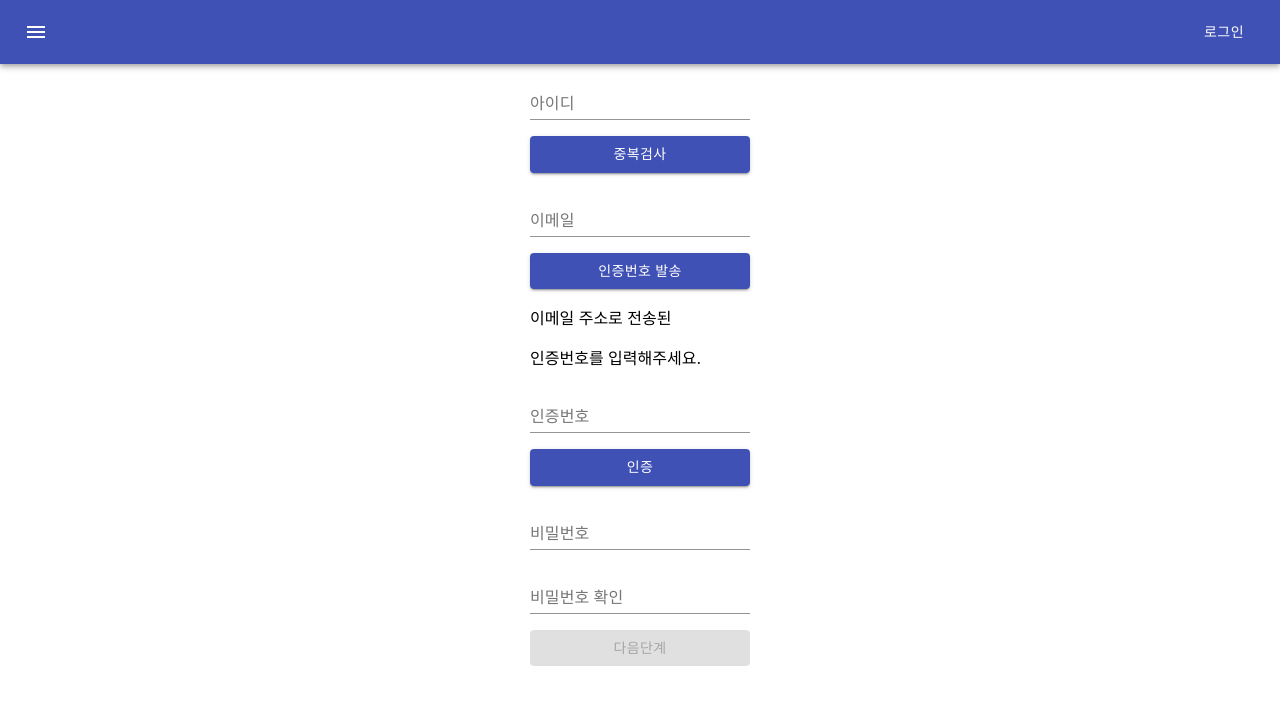
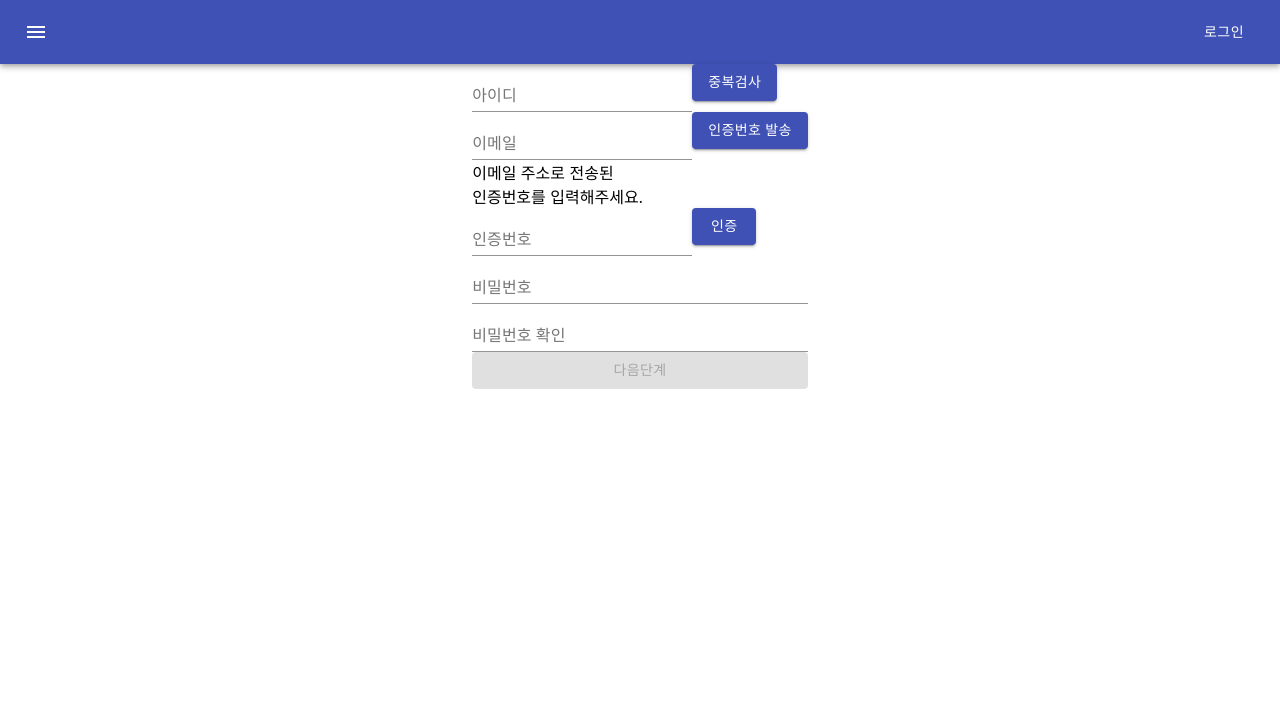
Before and after one commit to mayRhee218/Shake-Up, a React (Create React App) app in the folder FE/: page /signup in a window 1280 px wide. Shown: the top 704 px of the page. Built offline with nearby package versions, Linux system fonts and the light colour scheme.

Commit message:
feat: signup, user modify page

```diff
--- a/FE/package.json
+++ b/FE/package.json
@@ -48,5 +48,5 @@
       "last 1 safari version"
     ]
   },
-  "proxy": "http://localhost:8080"
+  "proxy": "http://localhost:8080/"
 }
--- a/FE/src/App.js
+++ b/FE/src/App.js
@@ -12,13 +12,13 @@ import LoginPage from './components/views/login/Login';
 import SignUp from './components/views/Signup/Signup';
 import SignUpNext from './components/views/Signup/SignupNext';
 import Navbar from './components/views/bar/Navbar';
-
 import JoinEnd from './components/views/Signup/JoinEnd';
 import Find from './components/views/find/Find';
 import FindId from './components/views/find/FindId';
 import FindIdComplete from './components/views/find/FindIdComplete';
 import FindPassword from './components/views/find/FindPassword';
 import FindPasswordComplete from './components/views/find/FindPasswordComplete';
+import PutCredentials from './components/views/login/PutCredentials';
 
 function App() {
   return (
@@ -35,6 +35,7 @@ function App() {
         <Route exact={true} path="/signup" element={<SignUp/>} />
         <Route exact={true} path="/joinend" element={<JoinEnd/>} />
         <Route exact={true} path="/signup/next" element={<SignUpNext/>} />
+        <Route exact={true} path="/user/sujeong" element={<PutCredentials/>} />
       </Routes>
     </BrowserRouter>
   );
--- a/FE/src/components/views/Signup/Email.js
+++ b/FE/src/components/views/Signup/Email.js
@@ -7,53 +7,62 @@
 import React, { useEffect, useState } from 'react';
 import { Button, TextField } from '@material-ui/core';
 import axios from 'axios'
+import Vaildate from './Vaildate';
 
-function Email({propFunction}) {
+function Email({email, propFunction}) {
+  // axios에서 받을 해쉬값
+  let hash = ''
+  // 이메일 입력, 검증, 에러메시지
+  const [inputEmail, setInputEmail] = useState(email) // 입력
+  const [vaildPass, setValidPass] = useState(false) // 검증
+  const [errorMsg, setErrorMsg] = useState('') // 에러메시지
+  // 인증번호 입력, 검증
   const [inputHash, setInputHash] = useState('')
-  const [isError, setIsError] = useState(false)
-  const hash = ''
   const [verify, setVerify] = useState(false)
+  // 타이머
   const [restTime, setRestTime] = useState('')
   const [min, setMin] = useState(null)
   const [sec, setSec] = useState(null)
-  const [email, setEmail] = useState('')
-  const [errorMsg, setErrorMsg] = useState('')
 
-  const onEmailHandler = ({target: {value}}) => {
-    setEmail(value)
-    if (value.length > 3 && !/^[0-9a-z]*@[0-9a-z]*\.[a-z]{2,3}$/i.test(value)) {
-      setErrorMsg('이메일 형식이 아닙니다.')
-    } else {
-      setErrorMsg('')
-    }
-  }
   // 인증메일 보내기
-  const emailHash = () => {
-    setRestTime(600)
-    axios.get({
-      url: `/users/name/${email}`,
-    })
+  const sendAuthEmail = async () => {
+    // 보내기전에 중복검사 해야함
+    // axios.get('/user/email')
+    // 이메일 유알엘이 뭐지
+    axios.get(`/user/${inputEmail}`)
     .then(res => {
-        // 여기서 해쉬값 저장해야함
-        // hash= 뭐시기
       console.log(res)
+      hash = res.data
     })
     .catch(err => {
       console.log(err)
     })
   }
 
+  const onEmailHandler = ({target: {value}}) => {
+    setInputEmail(value)
+    const returnVal = Vaildate('email', value)
+    setValidPass(returnVal)
+    if (returnVal) {
+      setErrorMsg('')
+    } else {
+      setErrorMsg('이메일을 다시 확인해주세요')
+    }
+  }
+
+  // 입력 해쉬값이랑 비교하기
   const isHash = () => {
     if (hash === inputHash) {
       setVerify(true)
-      setIsError(false)
-      propFunction(true)
+      propFunction(inputEmail)
     } else {
       setVerify(false)
-      setIsError(true)
-      propFunction(false)
+      propFunction('')
     }
   }
+
+
+  // 타이머
   useEffect(() => {
     const stopWatch = setInterval(() => {
       if (restTime < 0) {
@@ -67,33 +76,40 @@ function Email({propFunction}) {
     return () => clearInterval(stopWatch)
   }, [restTime])
 
+  useEffect(() => {
+    setValidPass(false)
+    setVerify(false)
+    propFunction('')
+  }, [inputEmail])
   return (
     <>
+      <div>
         <TextField
           name='email'
           label="이메일"
           type='text'
           variant="standard"
-        autoComplete='off'
           onChange={onEmailHandler}
-        value={email}
-        error={errorMsg ? true:false}
-        helperText={errorMsg}
+          value={inputEmail}
+          error={errorMsg !==''}
+          helperText= {vaildPass ? '사용가능합니다': errorMsg}
         />
         <Button
-        onClick={emailHash}
+          onClick={sendAuthEmail}
           variant='contained'
-        color='primary'>
-        {hash ? '인증번호 재발송':'인증번호 발송'}</Button>
+          color='primary'
+        >
+          {hash ? '인증번호 재발송':'인증번호 발송'}
+        </Button>
+      </div>
       <span>이메일 주소로 전송된 </span>
       <span>인증번호를 입력해주세요.</span>
+      <div>
         <TextField
           label="인증번호"
           value={inputHash}
           onChange={({target: {value}})=> {setInputHash(value)}}
           disabled={verify}
-        error={isError}
-        helperText={isError? '인증번호가 틀렸습니다':''}
         />
         {!hash ? '':
           <p>{min}:{sec < 10 ? '0'+sec : sec}</p>
@@ -105,6 +121,7 @@ function Email({propFunction}) {
           disabled={verify}
         >인증
         </Button>
+      </div>
     </>
   );
 }
--- a/FE/src/components/views/Signup/OverLap.js
+++ b/FE/src/components/views/Signup/OverLap.js
@@ -4,35 +4,89 @@
  * @version 1.0.0
  * 작성일 2022-01-24
 **/
-import React, { useState } from 'react';
-import { Button } from '@material-ui/core';
+import React, { useEffect, useState } from 'react';
+import { Button, TextField } from '@material-ui/core';
+import Vaildate from './Vaildate';
 import axios from 'axios'
 
-function OverLap({url, value, propFunction}) {
-  const [check, setCheck] = useState(false)
-  const overLap = () => {
-    axios.get(`/users/${url}/${value}`)
-      .then(() => {
-        propFunction(false)
-      })
-      .catch((err) => {
+function Overlap({type, value, propFunction}) {
+  const [inputVal, setInputVal] = useState(value)
+  // 중복검사 패스했는지, 아래 요구사항 패스 못했으면 엑시오스 안보내고 에러메시지 출력
+  const [pass, setPass] = useState(false)
+  // 아이디, 이메일 요구사항 패스했는지 매번 검사해주면서 헬프 텍스트 수정해줄예정
+  const [vaildPass, setValidPass] = useState(false)
+  const [isError, setIsError] = useState(false)
+  const [errorMsg, setErrorMsg] = useState('')
+
+
+  const onInputHandler = ({target: {value}}) => {
+    setInputVal(value)
+    if (value.length > 5) {
+      const returnVal = Vaildate(type, value)
+      setValidPass(returnVal)
+      if (returnVal) {
+        setIsError(false)
+        setErrorMsg('')
+      } else {
+        setIsError(true)
+        setErrorMsg(`${type}을 다시 확인해주세요`)
+      }
+    }
+  }
+
+  const overlapTest = () => {
+    if (vaildPass && inputVal.length > 5) {
+      try {
+        axios.get(`http://114.129.238.28/user/${type}/${inputVal}`)
+        .then((res) => {
+          if (res.data === '성공') {
+            // 중복검사가 완료되면 값을 내보내주고,
+            propFunction(inputVal)
+            // 중복검사 버튼 비활성화
+            setPass(true)
+          } else {
+            propFunction('')
+          }
+        })
+        .catch((err) => {
+          console.log(err)
+        })
+      } catch(err) {
+        console.log('헤이')
         console.log(err)
-        propFunction(true)
-      })
-    setCheck(true)
-    }
+      }
+      } else {
+        alert('요구사항을 다시봐줘요')
+      }
+  }
+  // 만약에 인풋값을 건드리면 다시 중복검사해야함
+  useEffect(() => {
+    setPass(false)
+    propFunction('')
+  }, [inputVal])
+
   return (
-    <>
+    <div>
+      <TextField
+        name='id'
+        label="아이디"
+        type='text'
+        variant="standard"
+        onChange={onInputHandler}
+        value={inputVal}
+        error={isError}
+        helperText={vaildPass ? '사용하실 수 있습니다': errorMsg} // 에러아닐때도 띄어주게끔
+      />
       <Button
         color='primary'
         variant="contained"
-        onClick={overLap}
-        disabled={check}
+        onClick={overlapTest}
+        disabled={pass}
       >
         중복검사
       </Button>
-    </>
-  );
+    </div>
+  )
 }
 
-export default OverLap;
+export default Overlap;
--- a/FE/src/components/views/Signup/Signup.js
+++ b/FE/src/components/views/Signup/Signup.js
@@ -7,41 +7,24 @@
 import React, { useState } from 'react';
 import {TextField, Button} from '@material-ui/core';
 import {useNavigate} from 'react-router-dom';
-import OverLap from './OverLap'
+import Overlap from './Overlap'
 import Email from './Email'
-import { makeStyles } from '@material-ui/core/styles';
-
-const useStyles = makeStyles((theme) => ({
-    root: {
-      '& > *': {
-        margin: theme.spacing(1),
-      },
-    },
-  }));
 
 function Signup() {
   const [id, setId] = useState('')
+  const [email, setEmail] = useState('')
   const [password, setPassword] = useState('')
+
   const [confirmPassword, setConfirmPassword] = useState('')
   const [check, setCheck] = useState({
     id: false,
     email: false,
     pw: false
   })
-  const [idErrorMsg, setIdErrorMsg] = useState('')
   const [pwErrorMsg, setPwErrorMsg] = useState('')
   const [cpwErrorMsg, setCpwErrorMsg] = useState('')
 
   const navigate = useNavigate()
-
-  const onIdHandler = ({target: {value}}) => {
-    setId(value)
-    if (value.length > 3 && !/^[a-z0-9]{6,12}$/i.test(value)){
-      setIdErrorMsg('아이디 문제있네')
-    } else {
-      setIdErrorMsg('')
-    }
-  }
 
   // 패스워드
   const onPwdHandler = ({target: {value}}) => {
@@ -63,18 +46,21 @@ function Signup() {
     }
   }
   //이메일 인증
-  const isRight = (isSame) => {
-    if (isSame) {
+  const isEmail = (props) => {
+    setEmail(props)
+    if (props) {
       setCheck({...check, email:true})
     } else {
-
+      setCheck({...check, email:false})
     }
   }
   // 아이디 중복검사
-  const propOverlap = (isUnique) => {
-    console.log(isUnique)
-    if (isUnique) {
+  const propOverlap = (props) => {
+    setId(props)
+    if (props) {
       setCheck({...check, id:true})
+    } else {
+      setCheck({...check, id:false})
     }
   }
   // 다음 버튼
@@ -82,40 +68,28 @@ function Signup() {
     navigate('/signup/next', {
       state: {
         id,
+        email,
         password
       },
     });
   }
-  const classes = useStyles();
-
   // --------------------------------------------------------------------
-
   return (
     <div style={{
       display: 'flex', justifyContent: 'center', alignItems: 'flex-start'
       , width: '100%', height: '88vh'
     }}>
-      <form style={{ display: 'flex', flexDirection: 'column' }}
-        className={classes.root} autoComplete='off'>
-          <TextField
-            name='id'
-            label="아이디"
-            type='text'
-            variant="standard"
-            onChange={onIdHandler}
-            value={id}
-            error={idErrorMsg ? true:false}
-            helperText={idErrorMsg}
-          />
+      <form style={{ display: 'flex', flexDirection: 'column' }} autoComplete='off'>
+        <Overlap
+          type='idcheck'
+          value=''
+          propFunction={propOverlap}
+        ></Overlap>
+        {/* axios로 보내면 응답이 이메일의 해쉬값이 오고, 저장해놨다가 같은값인지 확인*/}
 
-          <OverLap
-            url='idcheck'
-            value={id}
-            propFunction={propOverlap}
-          ></OverLap>
-          {/* axios로 보내면 응답이 이메일의 해쉬값이 오고, 저장해놨다가 같은값인지 확인*/}
         <Email
-            propFunction={isRight}
+          email=''
+          propFunction={isEmail}
         ></Email>
         <TextField
           name='password'
@@ -125,7 +99,6 @@ function Signup() {
           autoComplete="new-password"
           onChange={onPwdHandler}
           value={password}
-            error={pwErrorMsg ? true:false}
           helperText={pwErrorMsg}
         />
         <TextField
@@ -136,7 +109,6 @@ function Signup() {
           variant="standard"
           onChange={onConPwdHandler}
           value={confirmPassword}
-          error={cpwErrorMsg ? true:false}
           helperText={cpwErrorMsg}
         />
         <Button
--- a/FE/src/components/views/Signup/SignupNext.js
+++ b/FE/src/components/views/Signup/SignupNext.js
@@ -6,39 +6,24 @@
 **/
 import React, { useState } from 'react';
 import { useLocation } from 'react-router-dom';
-import {Button, TextField} from '@material-ui/core';
-import OverLap from './OverLap'
+import {Button} from '@material-ui/core';
+import Overlap from './Overlap'
 import axios from 'axios';
 
 function SignupNext() {
   const location = useLocation()
-  console.log(location)
   const {id, email, password} = location.state
-
   const [unique, setUnique] = useState(false)
   const [name, setName] = useState('')
-  const [nameError, setNameError] = useState(null)
-  const randomPick = () => {
-    axios.get('')
-      .then(res => {
-        setName(res)
-        console.log(res)
-      })
-      .catch(err => {
-        console.log(err)
-      })
-  }
   const onSignUp = () => {
     const credentials = {
+      email,
       id,
-      email,
-      password,
-      name
+      name : name.replace(/\s/g, ''),
+      password
     }
-    axios.post({
-      url:'/users/signin',
-      data: credentials
-    })
+    console.log(credentials)
+    axios.post('http://114.129.238.28/user/signup', credentials)
     .then(res => {
       console.log(res)
     })
@@ -46,11 +31,10 @@ function SignupNext() {
       console.log(err)
     })
   }
-  const propOverlap = (isUnique) => {
-    if (isUnique) {
+  const propOverlap = (props) => {
+    if (props) {
       setUnique(true)
-    } else {
-      setNameError('이미 존재하는 채널명입니다.')
+      setName(props)
     }
   }
   return (
@@ -58,30 +42,20 @@ function SignupNext() {
       display:'flex', flexDirection:'column',
       justifyContent:'center', alignItems:'center'
     }}>
+      <form>
         <h1>채널명</h1>
-      <TextField
-        label='채널명'
-        type='text'
-        variant='standard'
-        helperText={nameError}
-      />
-      <OverLap
-        url='name'
+        <Overlap
+          type='name'
           value={name}
           propFunction={propOverlap}
-      ></OverLap>
-      <Button
-        onClick={randomPick}
-        variant='contained'
-        color='primary'
-        >랜덤픽
-      </Button>
+        ></Overlap>
         <Button
           variant='contained'
           color='primary'
           onClick={onSignUp}
           disabled={!unique}
         >회원가입하기</Button>
+      </form>
     </div>
   );
 }
--- /dev/null
+++ b/FE/src/components/views/Signup/Vaildate.js
@@ -0,0 +1,26 @@
+/**
+ *
+ * @author 조준영
+ * @version 1.0.0
+ * 작성일 2022-01-25
+**/
+function Vaildate(type, value) {
+  let result = false
+  if (type === 'idcheck') {
+    if (/^[a-z0-9]{6,12}$/i.test(value)) {
+      result= true
+    } else {
+      result= false
+    }
+  } else if (type === 'email') {
+    if (!/^[0-9a-z]*@[0-9a-z]*\.[a-z]{2,3}$/i.test(value)) {
+      result = false
+    } else {
+      result = true
+    }
+  } else if (type === 'name') {
+    result = true
+  }
+  return result
+}
+export default Vaildate;
--- /dev/null
+++ b/FE/src/components/views/login/PutCredentials.js
@@ -0,0 +1,55 @@
+import React, { useState } from 'react';
+import Overlap from '../Signup/Overlap';
+import Email from '../Signup/Email';
+import { Button, TextField } from '@material-ui/core';
+
+function PutCredentials(props) {
+  const [name, setName] = useState('name')
+  const [email, setEmail] = useState('email')
+  const [password, setPassword] = useState('password')
+
+  const onPut = () => {
+
+  }
+  const propNameFunc = () => {
+
+  }
+  const propEmailFunc = () => {
+
+  }
+  return (
+    <div>
+      <form onSubmit={onPut}>
+        <Overlap
+          type='name'
+          value={name}
+          propFunction={propNameFunc}
+        >
+        </Overlap>
+        <Email
+          email={email}
+          propFunction={propEmailFunc}
+        >
+        </Email>
+        <TextField
+          label='비밀번호'
+          type='password'
+          variant='standard'
+        />
+        <TextField
+          label='비밀번호 확인'
+          type='password'
+          variant='standard'
+        />
+        <Button
+          type='submit'
+        >
+          수정하기
+        </Button>
+      </form>
+    </div>
+  );
+}
+
+
+export default PutCredentials;
--- a/FE/src/index.js
+++ b/FE/src/index.js
@@ -8,6 +8,7 @@ import { applyMiddleware, createStore } from 'redux';
 import promiseMiddleware from 'redux-promise';
 import ReduxThunk from 'redux-thunk';
 import Reducer from './_reducers';
+import axios from 'axios'
 
 const createStoreWithMiddleware = applyMiddleware(promiseMiddleware, ReduxThunk)(createStore)
 
@@ -22,7 +23,7 @@ ReactDOM.render(
   </Provider>,
   document.getElementById('root')
 );
-
+axios.defaults.baseURL = "http://114.129.238.28/";
 // If you want to start measuring performance in your app, pass a function
 // to log results (for example: reportWebVitals(console.log))
 // or send to an analytics endpoint. Learn more: https://bit.ly/CRA-vitals
```
Also changed, not shown: 1 other file (tests, documents, lock files or other folders). Lines whose indentation alone changed are shown as unchanged.
